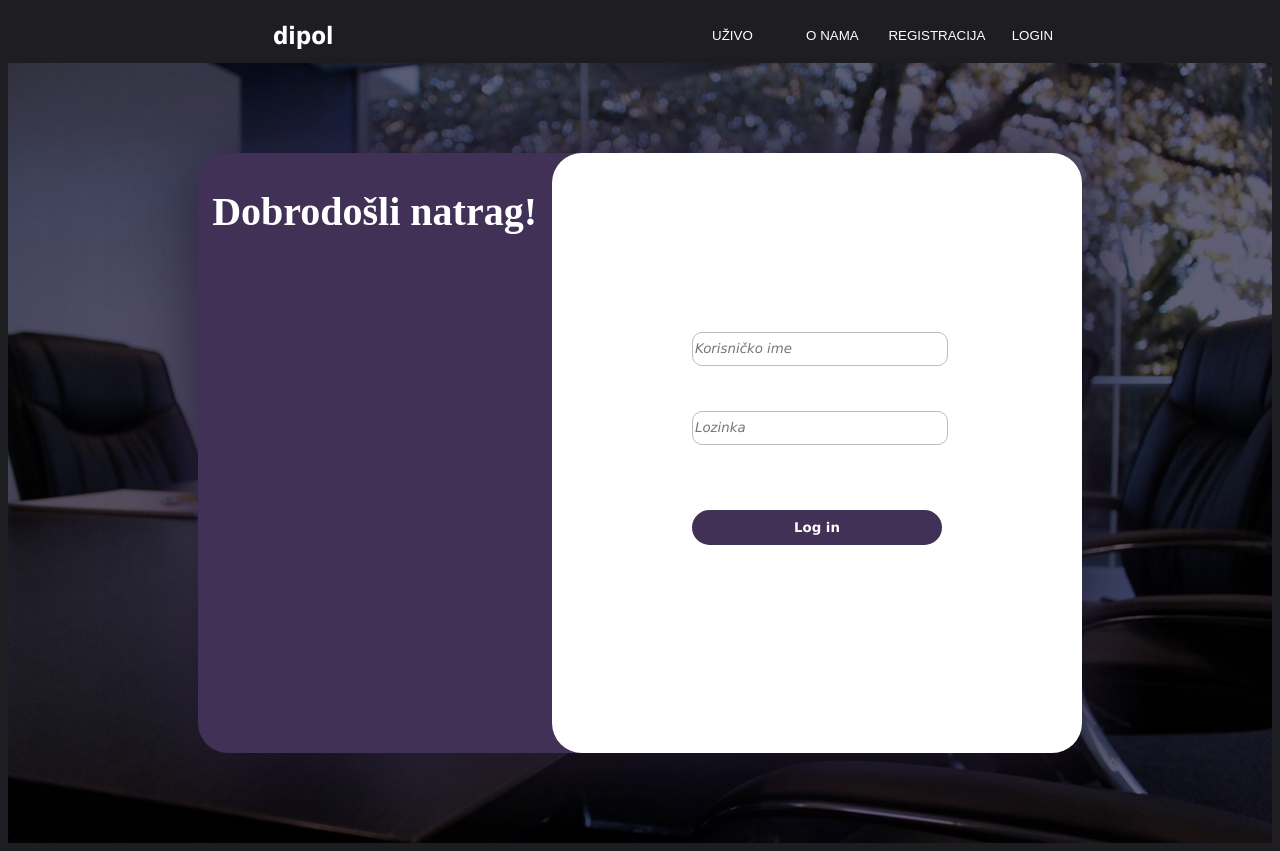
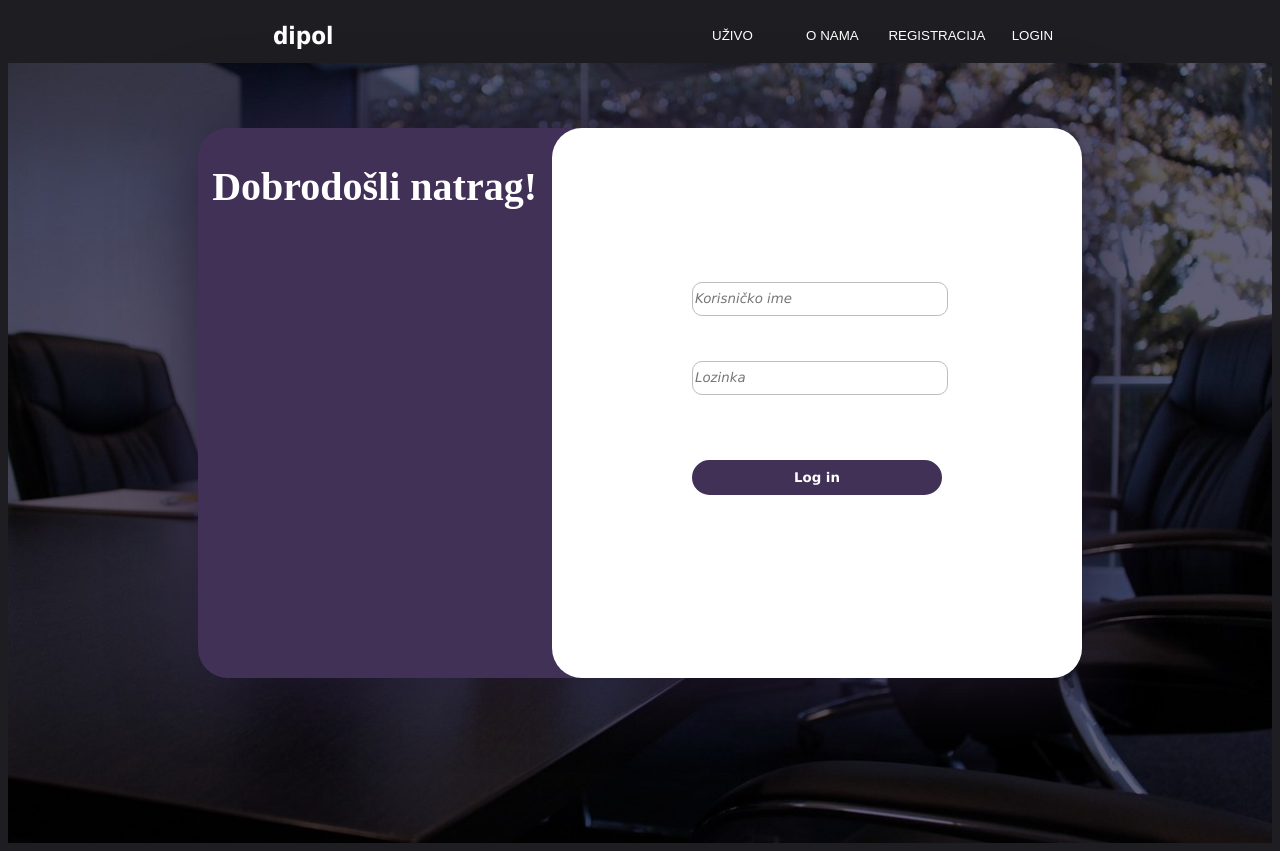
Before and after one commit to VedranLugaric/Dipol, a React (Vite) app in the folder frontend/: page /login in a window 1280 px wide. Built offline with nearby package versions, Linux system fonts and the light colour scheme.

Commit message:
frontend

```diff
--- a/frontend/package.json
+++ b/frontend/package.json
@@ -15,6 +15,7 @@
     "react": "^18.2.0",
     "react-dom": "^18.2.0",
     "react-router-dom": "^6.20.1",
+    "react-spring": "^9.7.3",
     "react-youtube": "^10.1.0"
   },
   "devDependencies": {
@@ -25,6 +26,6 @@
     "eslint-plugin-react": "^7.33.2",
     "eslint-plugin-react-hooks": "^4.6.0",
     "eslint-plugin-react-refresh": "^0.4.4",
-    "vite": "^5.0.0"
+    "vite": "^5.0.7"
   }
 }
--- /dev/null
+++ b/frontend/src/FallingAnimation.jsx
@@ -0,0 +1,27 @@
+import React, { useState, useEffect } from 'react';
+import { useSpring, animated } from 'react-spring';
+
+const FallingAnimation = ({ children }) => {
+  const [falling, setFalling] = useState(false);
+
+  useEffect(() => {
+    setFalling(true);
+  }, []);
+
+  //prilagodi konfiguraciju animacije
+  const springProps = useSpring({
+    opacity: falling ? 1 : -1,
+    transform: falling ? 'translateY(0)' : 'translateY(-50px)',
+    config: {
+      tension: 90, //brze ili sporije padanje
+    },
+  });
+
+  return (
+    <animated.div style={springProps}>
+      {children}
+    </animated.div>
+  );
+};
+
+export default FallingAnimation;
--- a/frontend/src/pages/Home/Home.css
+++ b/frontend/src/pages/Home/Home.css
@@ -32,7 +32,7 @@
 
 .mid{
   font-family: Geneva, Verdana, sans-serif;
-  height: 500px;
+  height: 600px;
   background-image: url(slike/coffee-break-1177540_1280.jpg);
   background-size: cover;
   display: flex;
--- a/frontend/src/pages/Home/Home.jsx
+++ b/frontend/src/pages/Home/Home.jsx
@@ -1,25 +1,29 @@
-import { Link } from 'react-router-dom'
-import './Home.css'
+import { Link } from 'react-router-dom';
+import FallingAnimation from '../../FallingAnimation';
+
+import './Home.css';
 
 const Home = () => {
   return (
-        <>
+    <FallingAnimation>
       <div className='mid'>
         <div className='midContents'>
           <h1>OCIJENITE RAD</h1>
-            <a className='tekst'>Postanite član "ime organizacije" i dobite mogućnost
+          <a className='tekst'>Postanite član "ime organizacije" i dobijte mogućnost
             objavljivanja, ocjenjivanja i praćenja radova. U nekoliko klikova možete pratiti
-              live prijenos bilokoje aktivne konferencije!</a>
+            live prijenos bilo koje aktivne konferencije!</a>
           <div className='midBtns'>
+            <Link to='/Registracija'>
             <button className='midBtn1'>Registriraj se</button>
+            </Link>
             <Link to='/Login'>
               <button className='midBtn2'>Ulogiraj se</button>
             </Link>
           </div>
         </div>
       </div>
-      </>
-    )
-}
+    </FallingAnimation>
+  );
+};
 
-export default Home
+export default Home;
--- a/frontend/src/pages/Login/Login.css
+++ b/frontend/src/pages/Login/Login.css
@@ -1,5 +1,4 @@
 .background{
-    background-image: url(/slike/office-1516329_1280.jpg);
     background-repeat: no-repeat;
     background-size:cover;
     height: 780px;
@@ -14,8 +13,8 @@
     display: flex;
     flex-direction: row;
     width: 70%;
-    margin: auto;
-    height: 600px;
+    margin-top: -100px;
+    height: 550px;
     box-shadow: rgb(37, 28, 51) 0 0 5rem ;
     border-radius: 30px;
 }
--- a/frontend/src/pages/Login/Login.jsx
+++ b/frontend/src/pages/Login/Login.jsx
@@ -1,35 +1,33 @@
-import { useRef, useState, useEffect } from 'react'
-import axios from 'axios'
-import './Login.css'
+import React, { useRef, useState } from 'react';
+import axios from 'axios';
+import FallingAnimation from '../../FallingAnimation';
+import './Login.css';
 
 const Login = () => {
+  const userRef = useRef();
+  const errRef = useRef();
 
-    const userRef = useRef()
-    const errRef = useRef()
-
-    const [user, setUser] = useState('')
-    const [pwd, setPwd] = useState('')
-    const [errMsg, setErrMsg] = useState('')
-    const [success, setSuccess] = useState(false)
-
+  const [user, setUser] = useState('');
+  const [pwd, setPwd] = useState('');
+  const [errMsg, setErrMsg] = useState('');
+  const [success, setSuccess] = useState(false);
 
   const handleSubmit = async (e) => {
-        e.preventDefault()
-        console.log(user, pwd)
-        try{
+    e.preventDefault();
+    console.log(user, pwd);
+    try {
       const response = await axios({
         method: 'post',
-                url: 'http://localhost:5173/registracija'
-            })
-            console.log(response.data)
-        } catch (err) {
+        url: 'http://localhost:5173/registracija',
+      });
+      console.log(response.data);
+    } catch (error) {
       console.error('An error occurred:', error);
     }
-
-    }
+  };
 
   return (
-        <>
+    <FallingAnimation>
       {/*    <p ref={errRef} className={errMsg ? "errmsg" : "offscreen"} aria-live='assertive'>{errMsg}</p> */}
       <div className='background'>
         <div className='loginBody'>
@@ -40,34 +38,35 @@ const Login = () => {
             <form className='loginForm' onSubmit={handleSubmit}>
               <div className='textInputs'>
                 <label htmlFor='username'>
-                                <input type='text'
+                  <input
+                    type='text'
                     id='username'
                     className='loginInputText'
                     placeholder='Korisničko ime'
                     ref={userRef}
                     onChange={(e) => setUser(e.target.value)}
                     value={user}
-                                required></input>
+                    required
+                  ></input>
                 </label>
                 <label htmlFor='password'>
-                                <input type='password'
+                  <input
+                    type='password'
                     className='loginInputText'
                     id='password'
                     onChange={(e) => setPwd(e.target.value)}
                     placeholder='Lozinka'
-                                value={pwd} ></input>
+                    value={pwd}
+                  ></input>
                 </label>
               </div>
               <button className='loginInputSubmit'>Log in</button>
             </form>
-
           </div>
         </div>
       </div>
+    </FallingAnimation>
+  );
+};
 
-        </>
-    )
-}
-
-
-export default Login
+export default Login;
--- a/frontend/src/pages/Registracija/Registracija.css
+++ b/frontend/src/pages/Registracija/Registracija.css
@@ -14,8 +14,8 @@
     display: flex;
     flex-direction: row;
     width: 70%;
-    margin: auto;
-    height: 600px;
+    margin-top: -100px;
+    height: 550px;
     box-shadow: rgb(37, 28, 51) 0 0 5rem ;
     border-radius: 30px;
 }
--- a/frontend/src/pages/Registracija/Registracija.jsx
+++ b/frontend/src/pages/Registracija/Registracija.jsx
@@ -1,20 +1,18 @@
-import { useRef, useState, useEffect } from 'react'
-import axios from "axios";
-import './Registracija.css'
+import React, { useState } from 'react';
+import axios from 'axios';
+import FallingAnimation from '../../FallingAnimation';
+import './Registracija.css';
 
 const Registracija = () => {
-
-    const [user, setUser] = useState('')
-    const [pwd, setPwd] = useState('')
-    const [ime, setIme] = useState('')
-    const [prezime, setPrezime] = useState('')
-    const [success, setSuccess] = useState(false)
-
-
+  const [user, setUser] = useState('');
+  const [pwd, setPwd] = useState('');
+  const [ime, setIme] = useState('');
+  const [prezime, setPrezime] = useState('');
+  const [success, setSuccess] = useState(false);
 
   const handleSubmit = async (e) => {
-        e.preventDefault()
-        console.log(ime, prezime, user, pwd)
+    e.preventDefault();
+    console.log(ime, prezime, user, pwd);
 
     try {
       const response = await axios({
@@ -33,21 +31,22 @@ const Registracija = () => {
       setPrezime('');
 
       setSuccess(true);
-            console.log(response.data)
-        } catch (err) {
+      console.log(response.data);
+    } catch (error) {
       console.error('An error occurred:', error);
     }
-    }
+  };
 
   return (
-        <>
-        <div className="background">
-            <div className="registrationBody">
-                <div className="first">
-                <form className="registrationForm" onSubmit={handleSubmit}>
-                    <div className="textInputs">
+    <FallingAnimation>
+      <div className='background'>
+        <div className='registrationBody'>
+          <div className='first'>
+            <form className='registrationForm' onSubmit={handleSubmit}>
+              <div className='textInputs'>
                 <label htmlFor='name'>
-                            <input type='text'
+                  <input
+                    type='text'
                     className='registrationInputText'
                     id='name'
                     placeholder='Ime'
@@ -56,7 +55,8 @@ const Registracija = () => {
                   ></input>
                 </label>
                 <label htmlFor='prezime'>
-                            <input type='text'
+                  <input
+                    type='text'
                     className='registrationInputText'
                     id='prezime'
                     placeholder='Prezime'
@@ -65,16 +65,19 @@ const Registracija = () => {
                   ></input>
                 </label>
                 <label htmlFor='username'>
-                            <input type='text'
+                  <input
+                    type='text'
                     id='username'
                     className='registrationInputText'
                     placeholder='Korisničko ime'
                     onChange={(e) => setUser(e.target.value)}
                     value={user}
-                            required></input>
+                    required
+                  ></input>
                 </label>
                 <label htmlFor='password'>
-                            <input type='password'
+                  <input
+                    type='password'
                     className='registrationInputText'
                     id='password'
                     placeholder='Lozinka'
@@ -84,17 +87,15 @@ const Registracija = () => {
                 </label>
                 <button className='registrationInputSubmit'>Registriraj se</button>
               </div>
-
             </form>
           </div>
-                <div className="seconds">
-                    <h1 className="welcome">Bok!</h1>
+          <div className='seconds'>
+            <h1 className='welcome'>Bok!</h1>
           </div>
         </div>
       </div>
+    </FallingAnimation>
+  );
+};
 
-        </>
-    )
-}
-
-export default Registracija
+export default Registracija;
--- a/frontend/src/pages/Uzivo/Uzivo.jsx
+++ b/frontend/src/pages/Uzivo/Uzivo.jsx
@@ -1,12 +1,13 @@
 import YouTube from "react-youtube";
 import './Uzivo.css'
+import FallingAnimation from '../../FallingAnimation';
 
 const Uzivo = () => {
     const opts = {
         height: '500px',
         width: '700px',
         playerVars: {
-          autoplay: 1,
+          autoplay: 0,
           controls: 1,
         }
     }
@@ -15,11 +16,11 @@ const Uzivo = () => {
     }
 
     return (
-        <>
-        <div className="video">
-            <YouTube className='lofigirl' videoId="lHpYyYtkmrw" opts={opts} onReady={_onReady}/>
-        </div>
-        </>
+        <FallingAnimation>
+            <div className="video">
+                <YouTube className='lofigirl' videoId="lHpYyYtkmrw" opts={opts} onReady={_onReady}/>
+            </div>
+        </FallingAnimation>
     )
 
 }
```
Also changed, not shown: 1 other file (tests, documents, lock files or other folders). Lines whose indentation alone changed are shown as unchanged.
